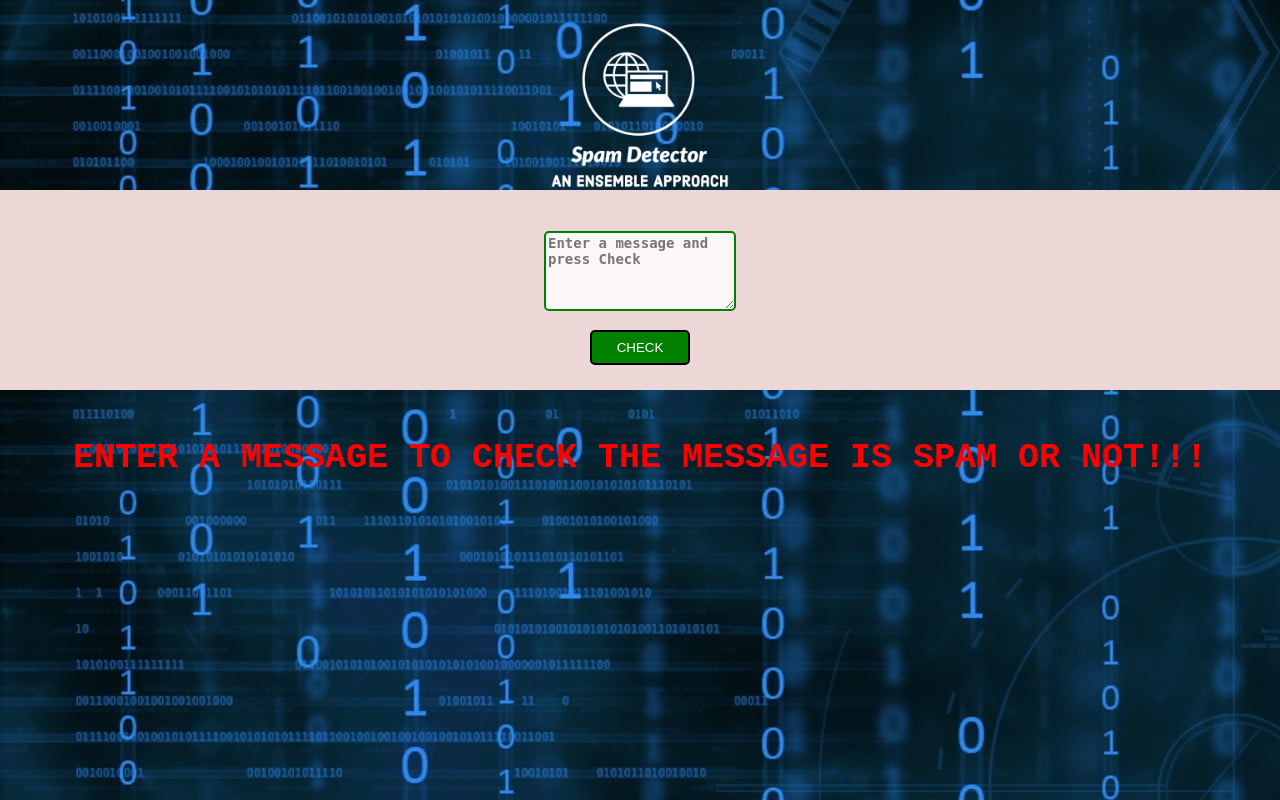
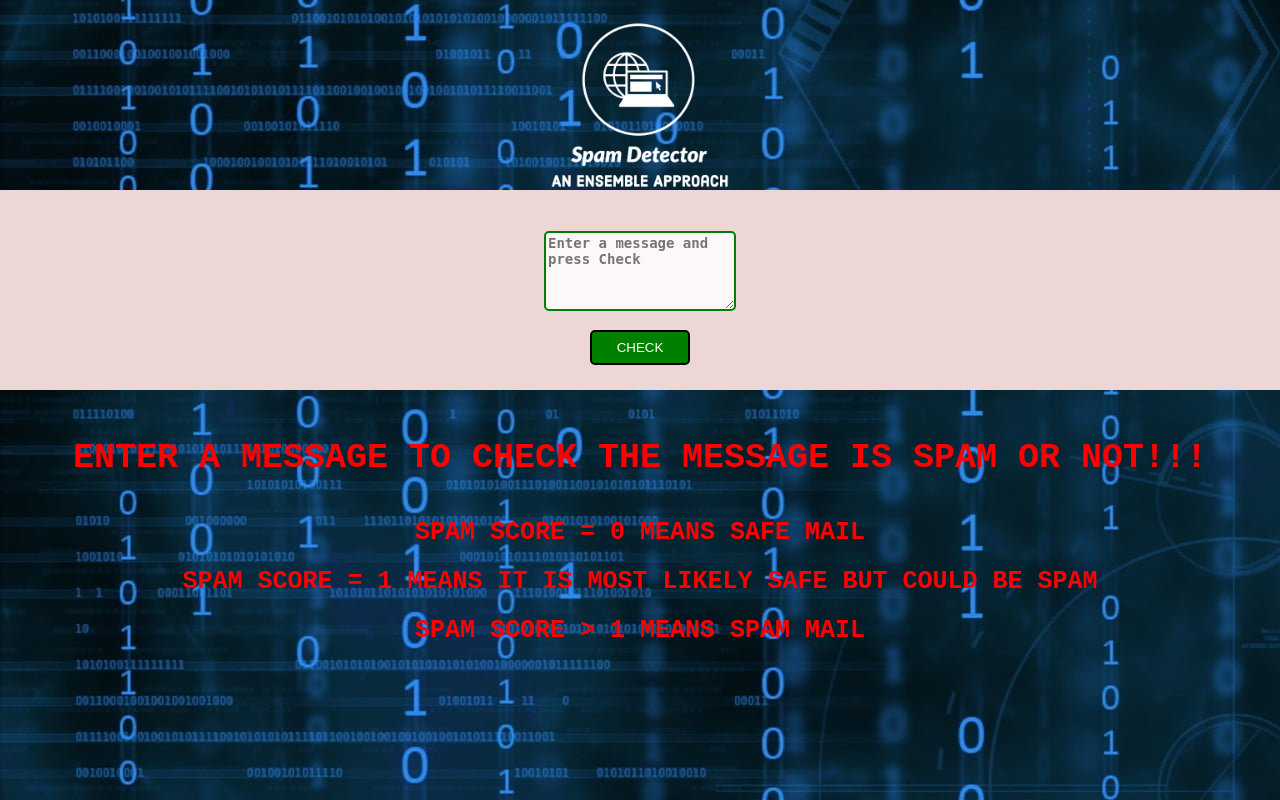
Before and after one commit to arkag30/Ensemble-Spam-Detector, a Flask app: page / in a window 1280 px wide. Run offline with Flask 2, Linux system fonts and the light colour scheme; parts of the project's set-up code (start-up, migrations or seed data) failed here and were passed over.

Commit message:
Update index.html

```diff
--- a/templates/index.html
+++ b/templates/index.html
@@ -85,5 +85,10 @@
     {% else %}
     <h3 style="color:red; padding:30px;font-size:35px; font-weight:bold; font-family:'Courier New', Courier, monospace; text-transform: uppercase;">Enter A Message To Check The Message is SPAM or NOT!!!</h3>
     {% endif %}
+    <div align ="center">
+        <p style="color:red; padding:10px;font-size:25px; font-weight:bold; font-family:'Courier New', Courier, monospace; text-transform: uppercase;">Spam Score = 0 means Safe Mail</p>
+        <p style="color:red; padding:10px;font-size:25px; font-weight:bold; font-family:'Courier New', Courier, monospace; text-transform: uppercase;">Spam Score = 1 means it is most likely safe but could be spam</p>
+        <p style="color:red; padding:10px;font-size:25px; font-weight:bold; font-family:'Courier New', Courier, monospace; text-transform: uppercase;">Spam Score > 1 means Spam Mail</p>
+    </div>
 </body>
 </html>
```
